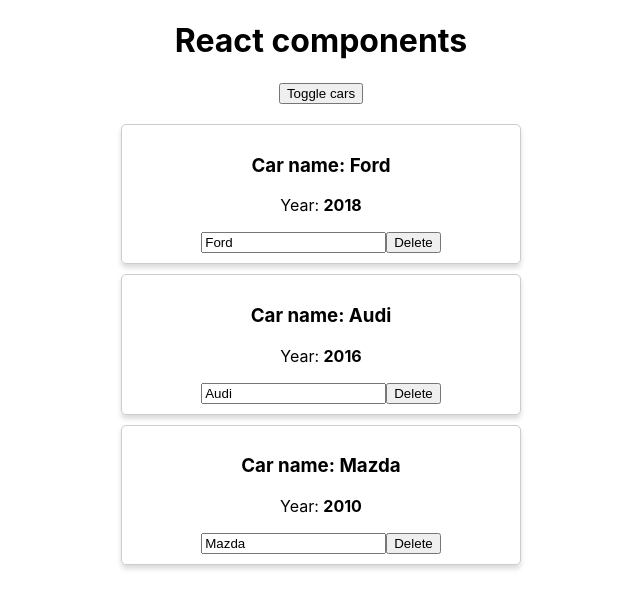
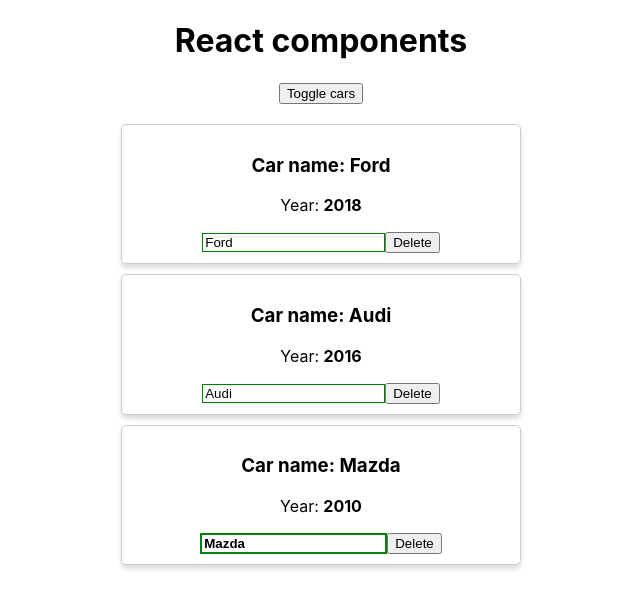
Before and after one commit to mexell96/react-course, a React (Create React App) app: page / in a window 1280 px wide. Both pictures are taken after a click on the button "Toggle cars". Shown: the top 608 px of the page, without its empty margins (319-959 px from the left). Built offline with nearby package versions, Linux system fonts and the light colour scheme.

Commit message:
added classes in Car.css

```diff
--- a/src/Car/Car.css
+++ b/src/Car/Car.css
@@ -6,3 +6,21 @@
   box-shadow: 0 4px 5px 0px rgba(0, 0, 0, 0.14);
   border-radius: 5px;
 }
+
+.input {
+}
+
+.input:active,
+.input:focus {
+  outline: none;
+}
+.input.green {
+  border: 1px solid green;
+}
+.input.red {
+  border: 1px solid red;
+}
+.input.bold {
+  border: 2px solid green;
+  font-weight: bold;
+}
--- a/src/Car/Car.js
+++ b/src/Car/Car.js
@@ -2,13 +2,31 @@
 import React from "react";
 import "./Car.css";
 
-export default (props) => (
+export default (props) => {
+  const inputClasses = ["input"];
+
+  if (props.name !== "") {
+    inputClasses.push("green");
+  } else {
+    inputClasses.push("red");
+  }
+  if (props.name.length > 4) {
+    inputClasses.push("bold");
+  }
+
+  return (
     <div className="Car">
       <h3>Car name: {props.name}</h3>
       <p>
         Year: <strong>{props.year}</strong>
       </p>
-    <input type="text" onChange={props.onChangeName} value={props.name} />
+      <input
+        type="text"
+        onChange={props.onChangeName}
+        value={props.name}
+        className={inputClasses.join(" ")}
+      />
       <button onClick={props.onDelete}>Delete</button>
     </div>
   );
+};
```
Also changed, not shown: 1 other file (tests, documents, lock files or other folders). Lines whose indentation alone changed are shown as unchanged.
